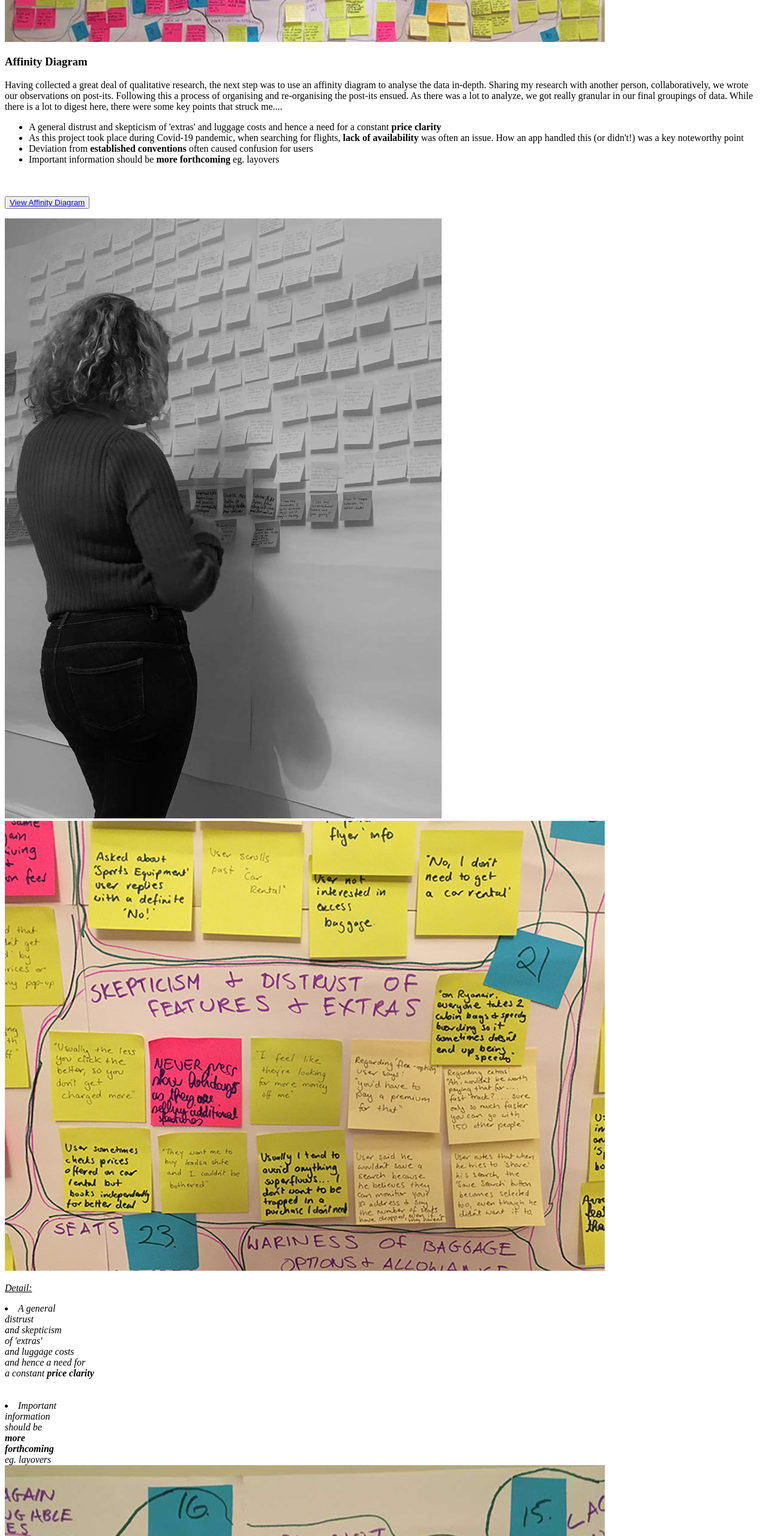
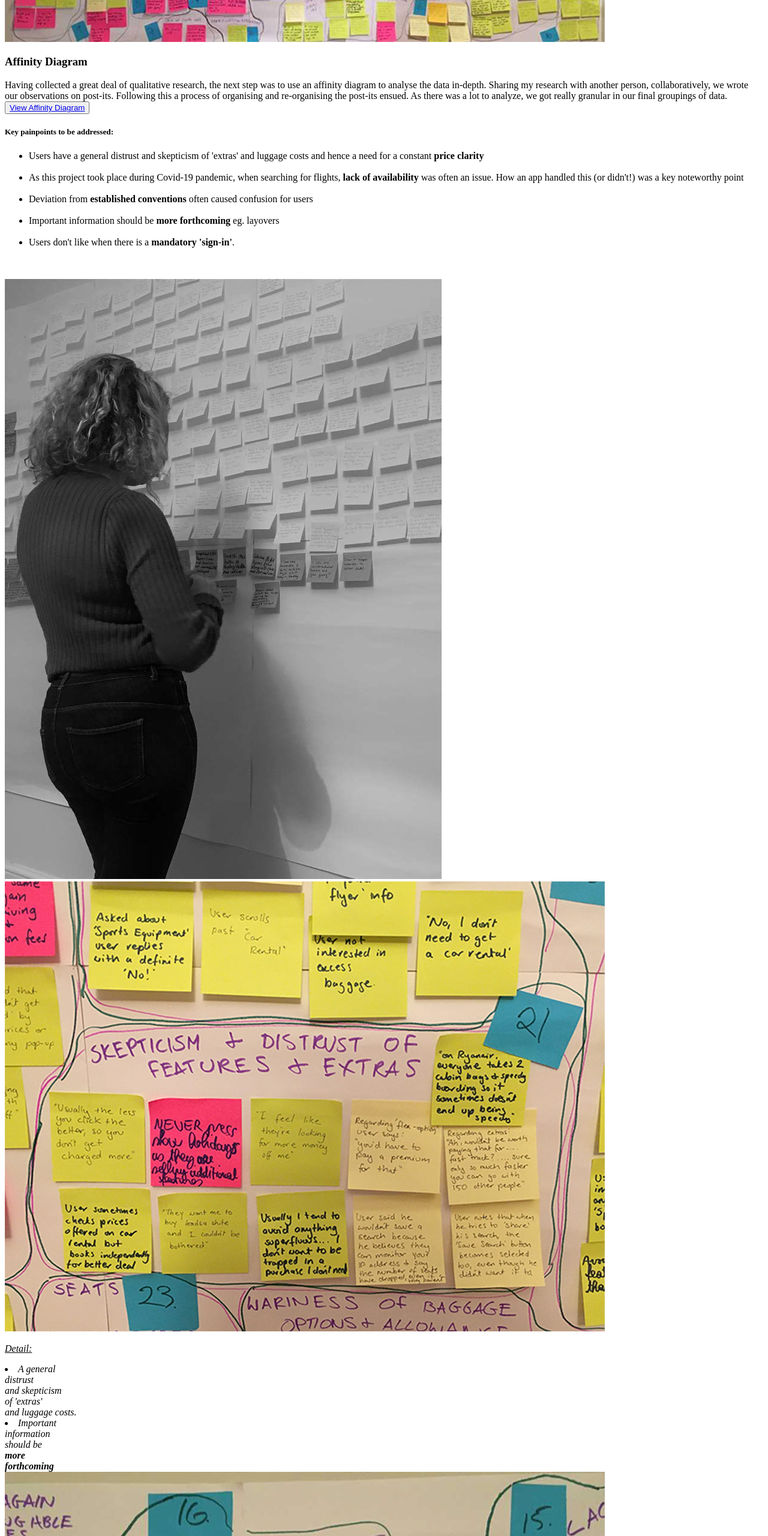
Before and after one commit to UXDoireann/Portfolio, a website: page src/client/views/flyux.html in a window 1280 px wide. Shown: the part 4180-6740 px from the top of the page at 60% size. Drawn offline with Linux system fonts and the light colour scheme.

Commit message:
Edit: Add and modifiy affinity map diagram section

```diff
--- a/src/client/styles/flyux.scss
+++ b/src/client/styles/flyux.scss
@@ -1176,9 +1176,7 @@ article{
 
 
 
-#key_points{
-    display:none;
-}
+
 
 #midfi,
 #hifi{
@@ -1201,6 +1199,23 @@ article{
     margin-left:4vw;
     margin-right:4vw;
 }
+
+
+#key_points{
+    margin-left:3vw;
+    margin-right:3vw;
+    //background-color: $flyuxlowlowop;
+    padding-top:2vh;
+    padding-bottom:2vh;
+    padding-left:2vw;
+    padding-right:2vw;
+    margin-bottom:5vh;
+
+    }
+
+    .d_text{
+        display:none;
+     }
 
 }
 
@@ -1518,12 +1533,25 @@ article{
 }
 
 
+/*#key_points{
+    display:none;
+}
+*/
+
 #key_points{
-    display:none;
+margin-left:3vw;
+margin-right:3vw;
+//background-color: $flyuxlowlowop;
+padding-top:2vh;
+padding-bottom:2vh;
+padding-left:2vw;
+padding-right:2vw;
+margin-bottom:5vh;
+
 }
 
 .d_text{
-    margin-left:2vw;
+   display:none;
 }
 
 #midfi,
--- a/src/client/views/flyux.html
+++ b/src/client/views/flyux.html
@@ -179,23 +179,25 @@
           <img class = "section_image" src="../media/whole_diagram.png">
          <div class="right_text"><h3>Affinity Diagram</h3>
          <p>Having collected a great deal of qualitative research, the next step was to use an affinity diagram to analyse the data in-depth. Sharing my research with another person, collaboratively, we wrote our observations on post-its. Following this a process of organising and re-organising the post-its ensued. As there was a lot to analyze, we got really granular in our final groupings of data.
-            While there is a lot to digest here, there were some key points that struck me....
-         <ul id="key_points">
-            <li>A general distrust and skepticism of 'extras' and luggage costs and hence a need for a constant <b>price clarity</b></li>
-         <li>As this project took place during Covid-19 pandemic, when searching for flights, <b>lack of availability</b> was often an issue. How an app handled this (or didn't!) was a key noteworthy point</li>
-         <li>Deviation from <b>established conventions</b> often caused confusion for users</li>
-      <li>Important information should be <b>more forthcoming</b> eg. layovers</li></ul> </p></br></br>
-            <button class="pdf_link"><a href='../media/DoireannNiGhrioghair_Project5.pdf' class="link">View Affinity Diagram</a></button></p></div>
+           <button class="pdf_link"><a href='../media/DoireannNiGhrioghair_Project5.pdf' class="link">View Affinity Diagram</a></button></p></div>
+            </article>
 
-         </article>
+            <div id="af_map_findings">
+               <h5>Key painpoints to be addressed:</h5>
+               <ul id="key_points" >
+                  <li>Users have a general distrust and skepticism of 'extras' and luggage costs and hence a need for a constant <b>price clarity</b></li><br>
+               <li>As this project took place during Covid-19 pandemic, when searching for flights, <b>lack of availability</b> was often an issue. How an app handled this (or didn't!) was a key noteworthy point</li><br>
+               <li>Deviation from <b>established conventions</b> often caused confusion for users</li><br>
+            <li>Important information should be <b>more forthcoming</b> eg. layovers</li><br>
+         <li>Users don't like when there is a <b>mandatory 'sign-in'</b>.</li></ul> </p></br></br>
+            </div>
 
          <div id="af" class="grey">
            <div id="affinity_pics_1">
               <img class='half_image' src='../media/ad_b&w_1.png' loading="lazy">
                 <img id ="ipad1" class='section_image' src='../media/ad_extras.png' loading="lazy">
-                   <div class="d_text"><em><p><u>Detail:</u></p><li>A general <br>distrust <br>and skepticism <br>of 'extras'<br> and luggage costs <br>and hence a need for <br>a constant <b>price clarity</b></li>
-                    <br><br>
-                    <li>Important <br>information <br>should be <br><b>more <br>forthcoming</b><br> eg. layovers</li></em></div>
+                   <div class="d_text"><em><p><u>Detail:</u></p><li>A general <br>distrust <br>and skepticism <br>of 'extras'<br> and luggage costs.</li>
+                    <li>Important <br>information <br>should be <br><b>more <br>forthcoming</b></li></em></div>
                    </div>
 
                    <div id="affinity_pics_2">
@@ -205,7 +207,7 @@
 
 
           <div id="affinity_pics_3">
-            <div class="d_text"><em><p><u>Detail:</u></p><br><li>As this project <br>took place during the <br>Covid-19 pandemic, <br>when searching for <br>flights, <b>lack of <br>availability</b> was <br>often an issue. <br>How an app handled <br>this (or didn't!) <br>was a key noteworthy <br>point</li></em></div>
+            <div class="d_text"><em><p><u>Detail:</u></p><br><li> <br>How an app handled <br>this (or didn't!) <br>was a key noteworthy <br>point</li></em></div>
            <img id ="ipad2" class='section_image' src='../media/ad_guidance.png' loading="lazy">
             <img class='half_image' src='../media/ad_b&w_2.png' loading="lazy">
           </div>
```
